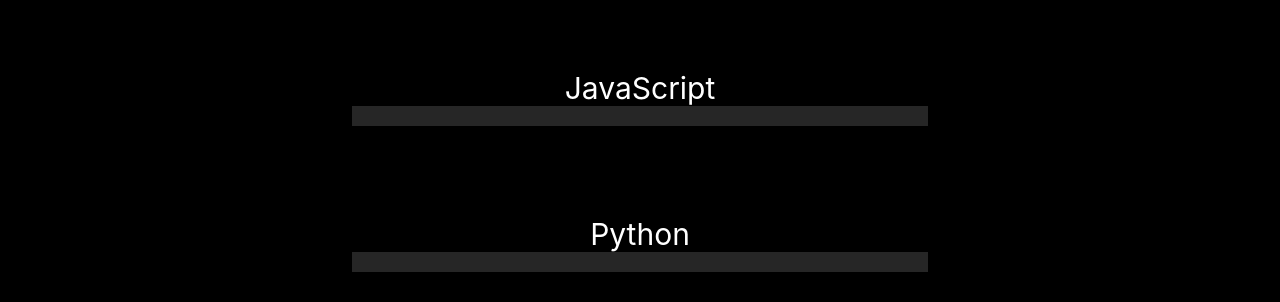
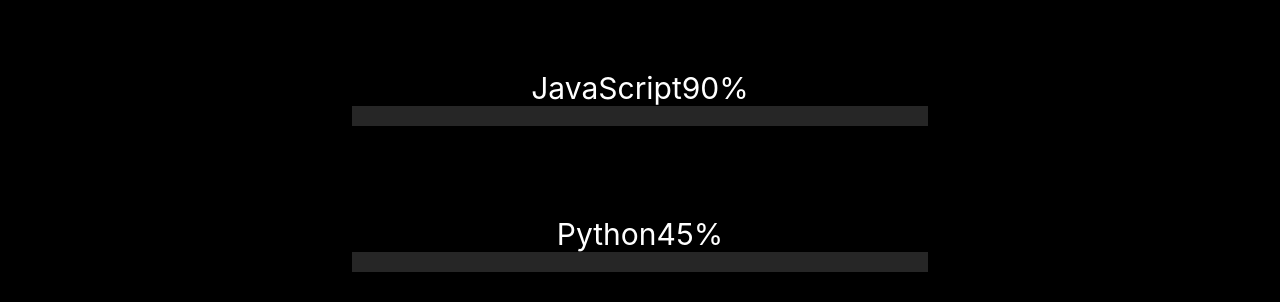
Before and after one commit to Danhayes3008/react-portfolio, a React (Create React App) app: page / in a window 1280 px wide. Shown: the part 1238-1540 px from the top of the page. Built offline with nearby package versions, Linux system fonts and the light colour scheme.

Commit message:
created a basic progress bar display of my skills

```diff
--- a/src/components/skills/Skills.js
+++ b/src/components/skills/Skills.js
@@ -10,7 +10,7 @@ const Skills = () => {
         <div className="subjects">
           <div>
             <span>HTML5</span>
-            <span>80%</span>
+            <span className="html-progress">80%</span>
           </div>
           <div className="progressbar">
             <div className="html"></div>
@@ -19,6 +19,7 @@ const Skills = () => {
         <div className="subjects">
           <div>
             <span>JavaScript</span>
+            <span className="js-progress">90%</span>
           </div>
           <div className="progressbar">
             <div className="JavaScript"></div>
@@ -27,6 +28,7 @@ const Skills = () => {
         <div className="subjects">
           <div>
             <span>Python</span>
+            <span className="python-progress">45%</span>
           </div>
           <div className="progressbar">
             <div className="Python"></div>
@@ -35,6 +37,7 @@ const Skills = () => {
         <div className="subjects">
           <div>
             <span>Database</span>
+            <span className="db-progress">35%</span>
           </div>
           <div className="progressbar">
             <div className="Database"></div>
```
